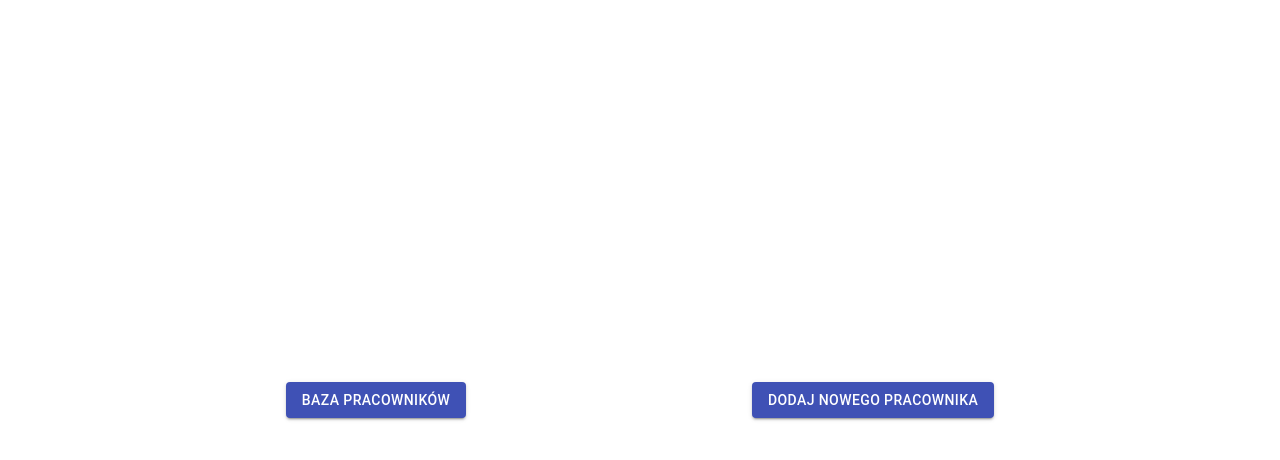
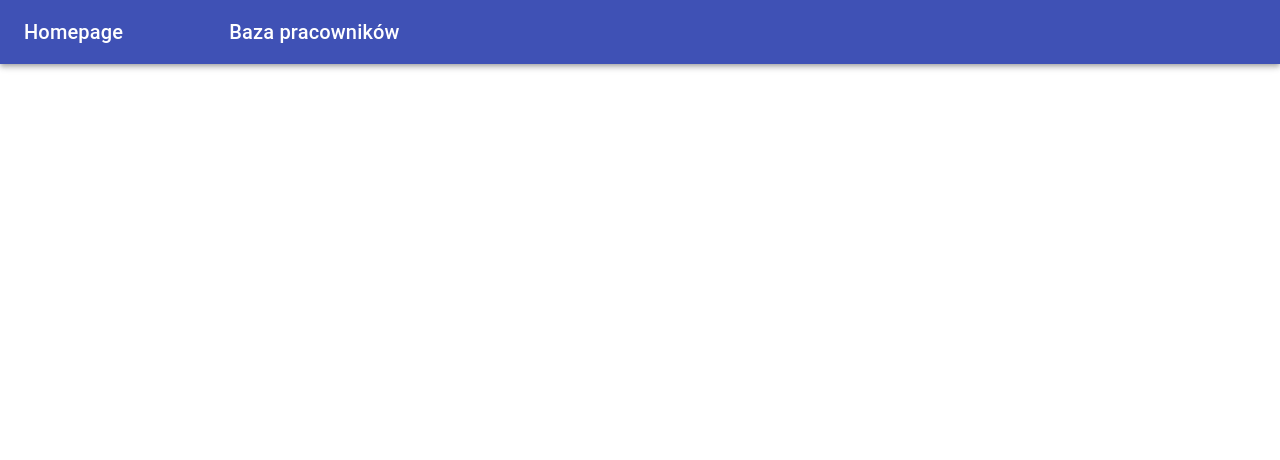
Before and after one commit to MichalBartusiak/work-app, a React (Create React App) app: page / in a window 1280 px wide. Shown: the top 460 px of the page. Built offline with nearby package versions, Linux system fonts and the light colour scheme.

Commit message:
Main View

```diff
--- a/src/components/MainView/MainView.js
+++ b/src/components/MainView/MainView.js
@@ -1,31 +1,19 @@
 import React from "react";
-import { Button, Grid, makeStyles } from "@material-ui/core/";
-const useStyles = makeStyles((theme) => ({
-  root: {
-    height: "100vh",
-  },
-}));
+import { AppBar, Grid, Toolbar, Typography } from "@material-ui/core";
 const MainView = () => {
-  const classes = useStyles();
   return (
     <>
-      <Grid
-        className={classes.root}
-        xs={12}
-        sm={12}
-        md={12}
-        container
-        justify="space-evenly"
-        alignItems="center"
-        direction="row"
-        // style={{ backgroundColor: "black" }}
-      >
-        <Button variant="contained" color="primary">
-          Baza pracowników
-        </Button>
-        <Button variant="contained" color="primary">
-          Dodaj nowego pracownika
-        </Button>
+      <Grid container>
+        <AppBar position="static">
+          <Toolbar>
+            <Grid item xs={6} md={2}>
+              <Typography variant="h6">Homepage</Typography>
+            </Grid>
+            <Grid item xs={6} md={4}>
+              <Typography variant="h6">Baza pracowników</Typography>
+            </Grid>
+          </Toolbar>
+        </AppBar>
       </Grid>
     </>
   );
```
